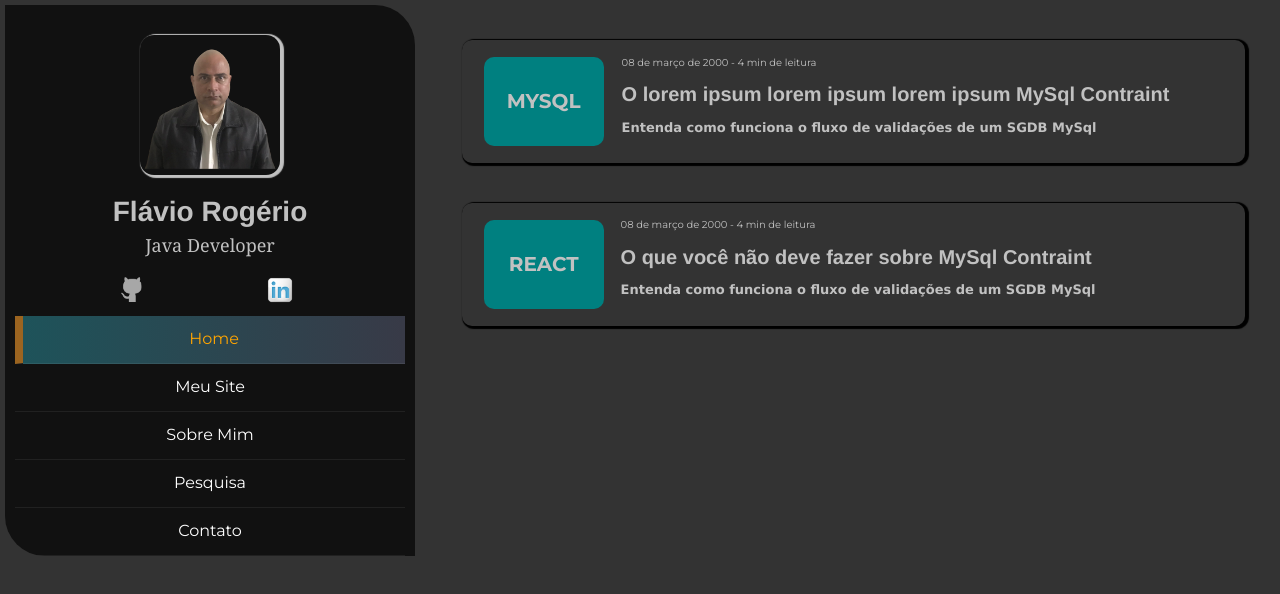
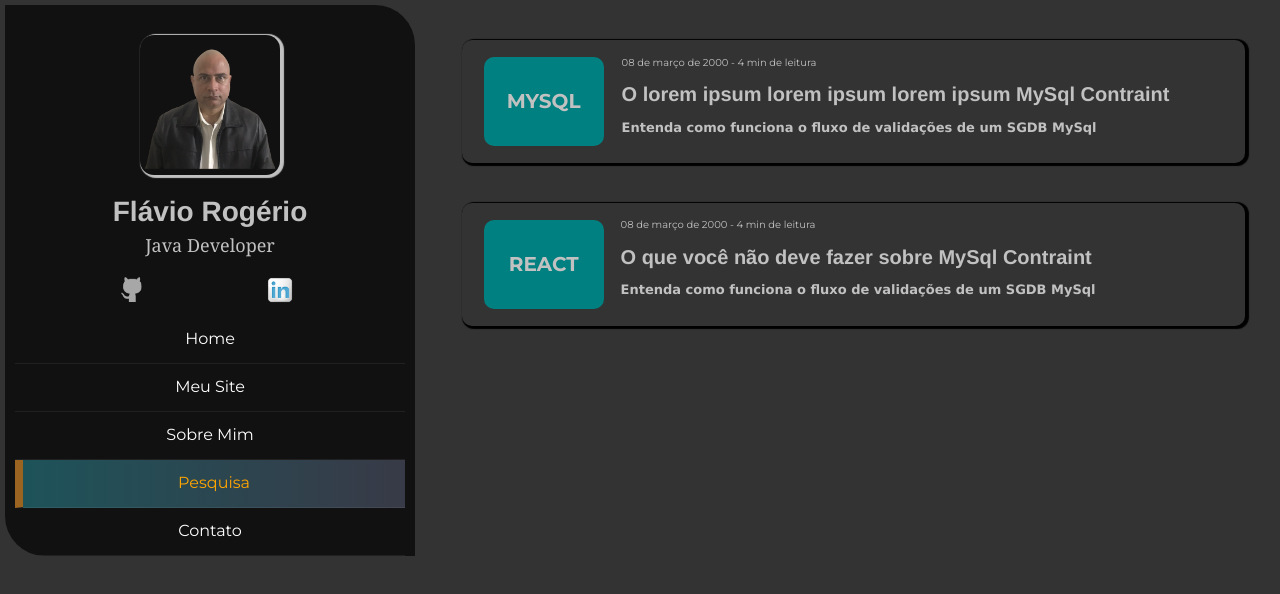
Before and after one commit to solebac/araxaprojetosweb, a React (Create React App) app in the folder frontend/: page /portifolio/find in a window 1280 px wide. Shown: the top 594 px of the page. Built offline with nearby package versions, Linux system fonts and the light colour scheme; a web font is replaced by a local one.

Commit message:
NavLink Portifolio

```diff
--- a/frontend/src/components/conteudo/portifolio/LinhaTempo/index.tsx
+++ b/frontend/src/components/conteudo/portifolio/LinhaTempo/index.tsx
@@ -2,9 +2,10 @@ import React from "react";
 import { ReactComponent as ImgFrs } from "../../../../assets/img/pessoal/Flavio-sf.svg";
 import ImgRedLink from "../../../../assets/img/footer/rede_git.png";
 import ImgGitHub from "../../../../assets/img/footer/rede_linkedin.png";
-import { Link } from "react-router-dom";
+import { NavLink } from "react-router-dom";
 
 const LinhaTempo = () => {
+
   return (
     <>
       <aside className="col-md-4 portifolio__linha portifolio-reset">
@@ -46,33 +47,52 @@ const LinhaTempo = () => {
         </div>
 
         <nav className="portifolio-menu__lateral">
-          <Link
-            className="portifolio-menu__lateral--link portifolio-menu__lateral--separator portifolio-menu__lateral--link-ativo"
+            <NavLink
+              className={({ isActive }) => (isActive ? 'portifolio-menu__lateral--link portifolio-menu__lateral--separator portifolio-menu__lateral--link-ativo' :
+              'portifolio-menu__lateral--link portifolio-menu__lateral--separator')}
               to="/portifolio"
+              end
             >
               Home
-          </Link>
+            </NavLink>
 
-          <Link className="portifolio-menu__lateral--link portifolio-menu__lateral--separator" to="../">
+            <NavLink
+              className={({ isActive }) => (isActive ? 'portifolio-menu__lateral--link portifolio-menu__lateral--separator portifolio-menu__lateral--link-ativo' :
+              'portifolio-menu__lateral--link portifolio-menu__lateral--separator')}
+              to="../"
+            >
               Meu Site
-          </Link>
-
-          <Link className="portifolio-menu__lateral--link portifolio-menu__lateral--separator" to="../portifolio/about">
+            </NavLink>
+            <NavLink
+              className={({ isActive }) => (isActive ? 'portifolio-menu__lateral--link portifolio-menu__lateral--separator portifolio-menu__lateral--link-ativo' :
+              'portifolio-menu__lateral--link portifolio-menu__lateral--separator')}
+              to="../portifolio/about"
+            >
               Sobre Mim
-          </Link>
+            </NavLink>
 
             {/*<a href="../portifolio/find.html"
             className="portifolio-menu__lateral--link portifolio-menu__lateral--separator">*/}
-          <Link className="portifolio-menu__lateral--link portifolio-menu__lateral--separator" to="../portifolio/find">
+            <NavLink
+              className={({ isActive }) => (isActive ? 'portifolio-menu__lateral--link portifolio-menu__lateral--separator portifolio-menu__lateral--link-ativo' :
+              'portifolio-menu__lateral--link portifolio-menu__lateral--separator')}
+              to="../portifolio/find"
+            >
               Pesquisa
-          </Link>
+            </NavLink>
 
-          <Link className="portifolio-menu__lateral--link portifolio-menu__lateral--separator" to="../contato">
+            <NavLink
+              className={({ isActive }) => (isActive ? 'portifolio-menu__lateral--link portifolio-menu__lateral--separator portifolio-menu__lateral--link-ativo' :
+              'portifolio-menu__lateral--link portifolio-menu__lateral--separator')}
+              to="../contato"
+            >
               Contato
-          </Link>
+            </NavLink>
         </nav>
+
       </aside>
     </>
   );
 };
+
 export default LinhaTempo;
```
Lines whose indentation alone changed are shown as unchanged.
